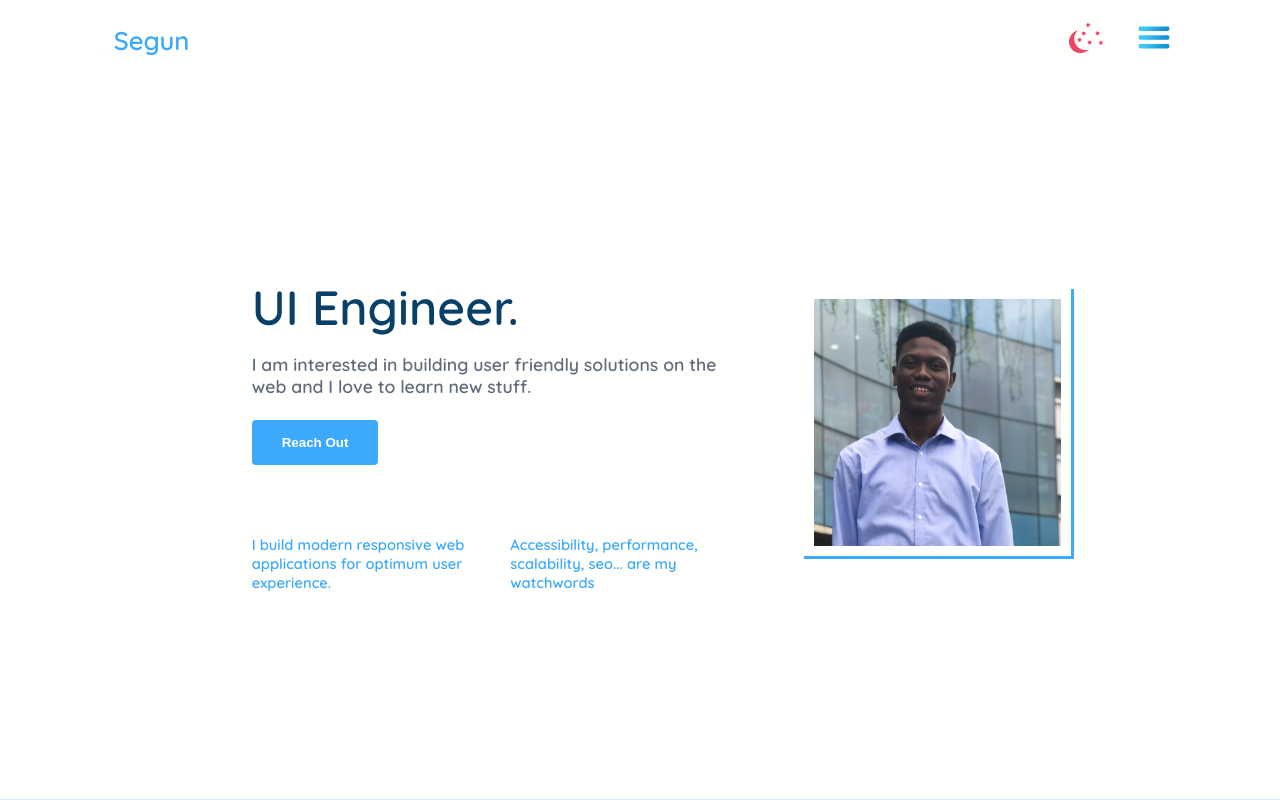
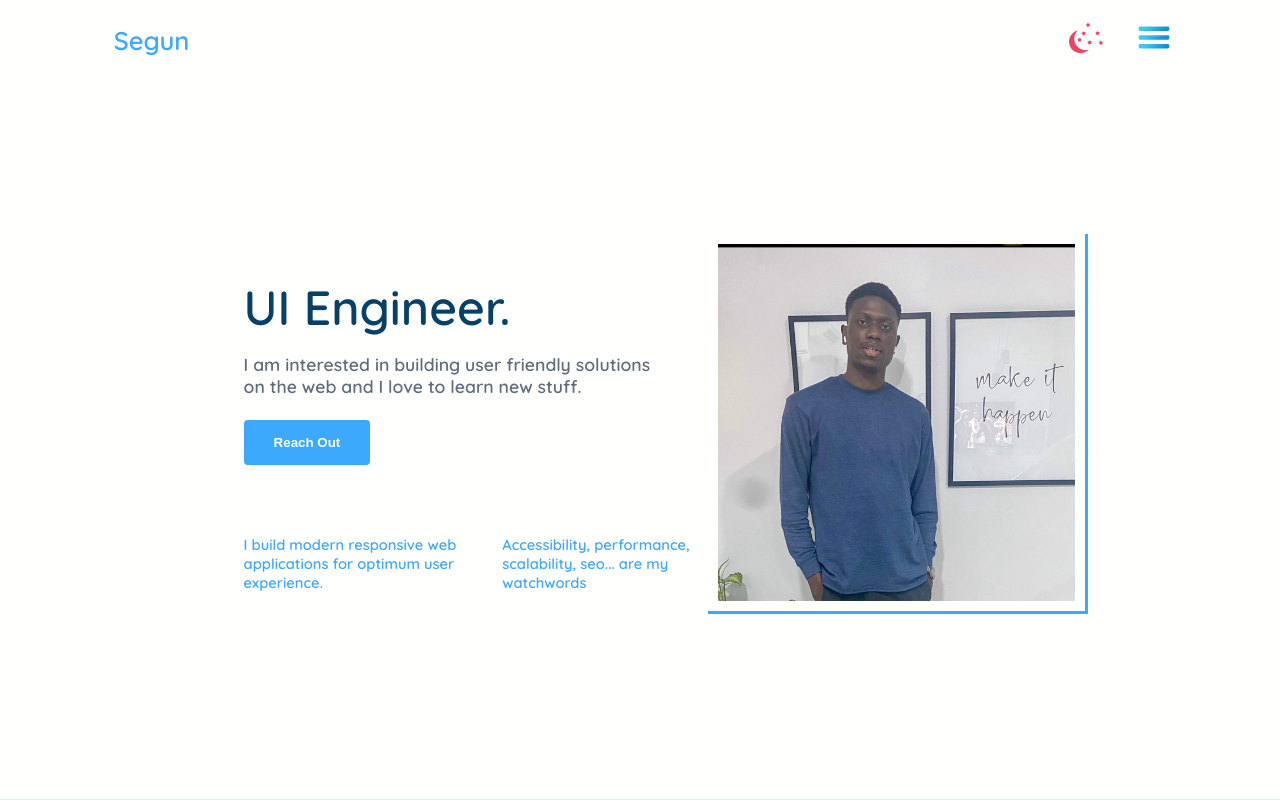
Before and after one commit to Segun98/portfolio, a Vue app: page / in a window 1280 px wide. Shown: the top 800 px of the page. Built offline with nearby package versions, Linux system fonts and the light colour scheme.

Commit message:
Feat: added a new image and updated style accordingly

```diff
--- a/src/views/Home.vue
+++ b/src/views/Home.vue
@@ -39,7 +39,7 @@
             data-aos="fade-up"
             data-aos-easing="linear"
             data-aos-duration="1000"
-            src="/favicon.jpg"
+            src="/segun-profile.jpg"
             alt="Segun's Picture"
           />
         </aside>
@@ -242,6 +242,7 @@ aside img {
   border-right: 3px solid var(--blue);
   border-bottom: 3px solid var(--blue);
   padding: 10px;
+  object-fit: cover;
 }
 @media only screen and (min-width: 400px) {
   .main-intro_bottom {
@@ -296,6 +297,8 @@ aside img {
   aside img {
     display: block;
     margin-top: 70px;
+    height: 380px;
+    width: 380px;
   }
   .main-intro p {
     font-size: 1.1rem;
```
Also changed, not shown: public/segun-profile.jpg (added).
